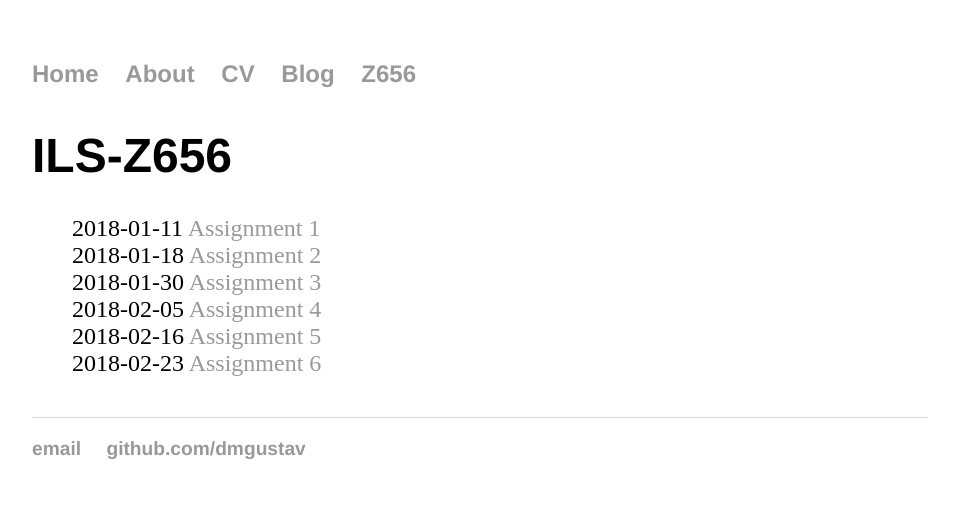
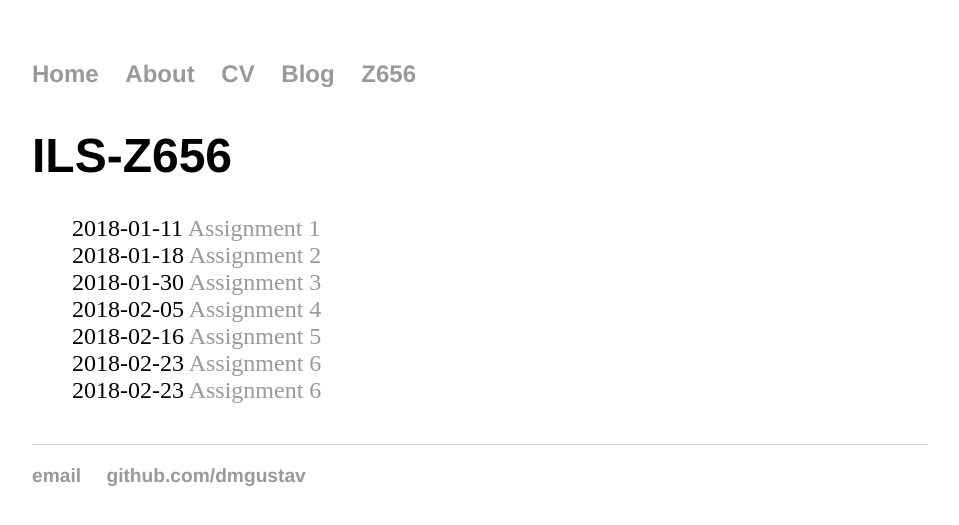
Before and after one commit to dmgustav/dmgustav.github.io, a Jekyll site: the page built from z656/index.html, in a window 1280 px wide. Shown: the top 525 px of the page, without its empty margins (160-1119 px from the left). Built offline with Jekyll 4.4.1, drawn with Linux system fonts in a browser that asks for light colours.

Commit message:
Update index.html

```diff
--- a/z656/index.html
+++ b/z656/index.html
@@ -10,4 +10,5 @@ title: ILS-Z656
 		<li>2018-02-05 <a href="/z656/assignment4/index.html" title="assignment 4">Assignment 4</a><li>
 		<li>2018-02-16 <a href="/z656/assignment5/index.html" title="assignment 5">Assignment 5</a><li>
 		<li>2018-02-23 <a href="/z656/assignment6/index.html" title="assignment 6">Assignment 6</a><li>
+		<li>2018-02-23 <a href="/z656/assignment7/index.html" title="assignment 7">Assignment 6</a><li>
 	</ul>
```
